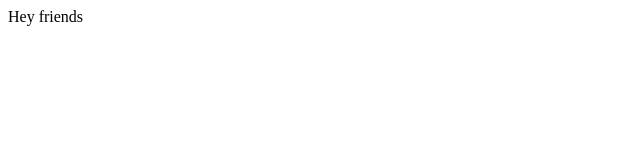
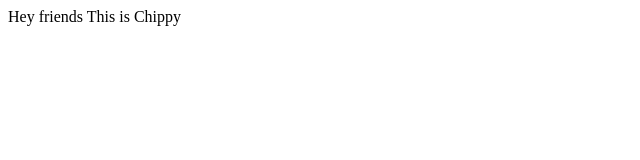
Before and after one commit to Chippy666/datewith-git--sample, a plain HTML site: page hey.html in a window 1280 px wide. Shown: the whole page, without its empty margins (0-640 px from the left). Drawn offline with Linux system fonts and the light colour scheme.

Commit message:
hey file modified

```diff
--- a/hey.html
+++ b/hey.html
@@ -7,5 +7,6 @@
 </head>
 <body>
     Hey friends
+    This is Chippy
 </body>
 </html>
```
